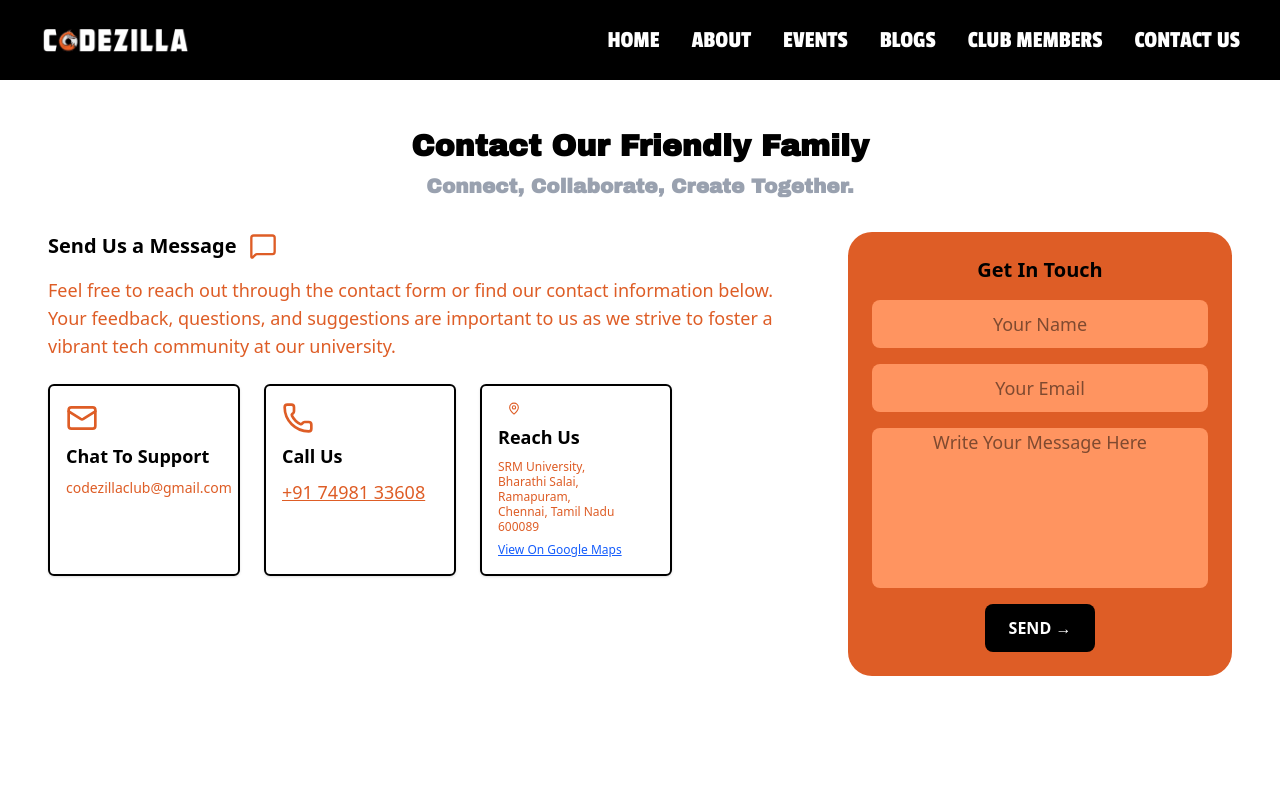
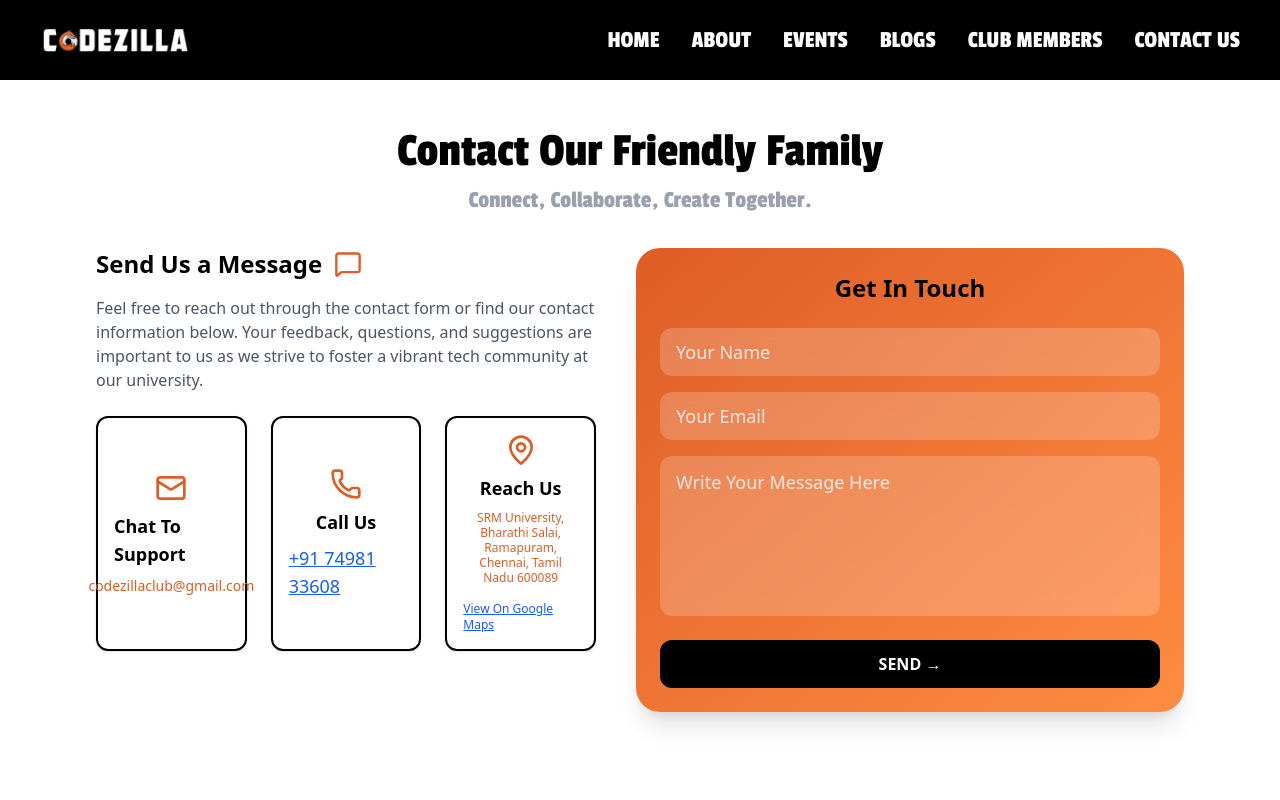
Before and after one commit to HARISH130505/codezilla, a Next.js app: page /contact in a window 1280 px wide. Shown: the top 800 px of the page. Built offline with nearby package versions, Linux system fonts and the light colour scheme.

Commit message:
new commit

```diff
--- a/app/blogs/page.tsx
+++ b/app/blogs/page.tsx
@@ -55,7 +55,7 @@ export default function BlogsPage() {
       {/* Banner */}
       <div className="banner-bg mx-6 mt-4 rounded-2xl flex flex-col md:flex-row justify-between items-start md:items-center p-6 md:p-8 text-white">
         <div className="max-w-full md:max-w-[50%] mb-4 md:mb-0">
-          <h1 className="text-4xl font-black mb-2 tracking-wide md:text-5xl">ZILLABYTES</h1>
+          <h1 className="text-4xl font-passion mb-2 tracking-wide md:text-5xl">ZILLABYTES</h1>
           <p className="text-sm tracking-widest mb-4">www.codezilla.club</p>
 
           {/* Search Bar */}
--- a/app/contact/page.tsx
+++ b/app/contact/page.tsx
@@ -1,46 +1,47 @@
 import { Mail, Phone, MapPin, MessageSquare } from "lucide-react";
+import React from 'react';
 
 export default function Page() {
   return (
     <div className="min-h-screen bg-white text-[#020202] font-sans">
-      <section className="px-6 md:px-12 py-12 text-center">
-        <h2 className="text-3xl font-bold text-black mb-2">Contact Our Friendly Family</h2>
-        <h3 className="text-xl text-gray-400 font-semibold mb-8">Connect, Collaborate, Create Together.</h3>
+      <section className="px-6 md:px-12 lg:px-24 py-12 text-center">
+        <h2 className="text-3xl md:text-5xl font-passion text-black mb-2">Contact Our Friendly Family</h2>
+        <h3 className="text-lg md:text-2xl text-gray-400 font-passion mb-8">Connect, Collaborate, Create Together.</h3>
 
         <div className="flex flex-col lg:flex-row gap-10 justify-between mt-8">
           {/* Left Info */}
           <div className="flex-1 text-left text-[#DE5D26] text-lg">
-            <div className="flex items-center gap-3 mb-4">
-              <h4 className="text-xl font-bold text-black">Send Us a Message</h4>
+            <div className="flex items-center gap-3 mb-4 justify-center lg:justify-start">
+              <h4 className="text-xl md:text-2xl font-bold text-black">Send Us a Message</h4>
               <MessageSquare className="w-7 h-7" />
             </div>
-            <p>
+            <p className="text-sm md:text-base text-gray-600 text-center lg:text-left mb-6">
               Feel free to reach out through the contact form or find our contact information below. Your feedback, questions, and suggestions are important to us as we strive to foster a vibrant tech community at our university.
             </p>
 
-            {/* Cards */}
-            <div className="flex flex-col md:flex-row gap-6 mt-6">
-              <div className="relative border-2 border-black rounded-md shadow-sm p-4 w-48 h-48 flex flex-col items-start gap-2 hover:shadow-lg hover:-translate-y-1 transition">
+            {/* Cards - Now a responsive grid */}
+            <div className="grid grid-cols-1 md:grid-cols-2 lg:grid-cols-3 gap-6 mt-6">
+              <div className="relative border-2 border-black rounded-xl shadow-sm p-4 flex flex-col items-center justify-center gap-2 hover:shadow-lg hover:-translate-y-1 transition-all duration-300">
                 <Mail className="w-8 h-8 text-[#DE5D26]" />
                 <h4 className="text-lg font-bold text-black">Chat To Support</h4>
-                <span className="text-sm">codezillaclub@gmail.com</span>
+                <span className="text-sm text-center break-words">codezillaclub@gmail.com</span>
               </div>
 
-              <div className="relative border-2 border-black rounded-md shadow-sm p-4 w-48 h-48 flex flex-col items-start gap-2 hover:shadow-lg hover:-translate-y-1 transition">
+              <div className="relative border-2 border-black rounded-xl shadow-sm p-4 flex flex-col items-center justify-center gap-2 hover:shadow-lg hover:-translate-y-1 transition-all duration-300">
                 <Phone className="w-8 h-8 text-[#DE5D26]" />
                 <h4 className="text-lg font-bold text-black">Call Us</h4>
-                <a href="tel:+917498133608" className="underline">+91 74981 33608</a>
+                <a href="tel:+917498133608" className="underline text-blue-600 font-medium">+91 74981 33608</a>
               </div>
 
-              <div className="relative border-2 border-black rounded-md shadow-sm p-4 w-48 h-48 flex flex-col items-start gap-2 hover:shadow-lg hover:-translate-y-1 transition">
+              <div className="relative border-2 border-black rounded-xl shadow-sm p-4 flex flex-col items-center justify-center gap-2 hover:shadow-lg hover:-translate-y-1 transition-all duration-300">
                 <MapPin className="w-8 h-8 text-[#DE5D26]" />
                 <h4 className="text-lg font-bold text-black">Reach Us</h4>
-                <p className="text-xs leading-tight">
+                <p className="text-xs leading-tight text-center">
                   SRM University,<br />
                   Bharathi Salai, Ramapuram,<br />
                   Chennai, Tamil Nadu 600089
                 </p>
-                <a href="https://maps.app.goo.gl/bWd8gwjzZpGGHx7y5" className="underline text-blue-600 text-xs">
+                <a href="https://maps.app.goo.gl/bWd8gwjzZpGGHx7y5" className="underline text-blue-600 text-xs mt-2">
                   View On Google Maps
                 </a>
               </div>
@@ -48,28 +49,28 @@ export default function Page() {
           </div>
 
           {/* Right Form */}
-          <form className="flex flex-col items-center bg-[#DE5D26] rounded-3xl p-6 w-full max-w-sm text-black">
-            <h4 className="text-xl font-bold text-center mb-4">Get In Touch</h4>
+          <form className="flex-1 flex flex-col items-center bg-gradient-to-br from-[#DE5D26] to-[#FF8C42] rounded-3xl p-6 shadow-xl w-full max-w-lg lg:max-w-none mx-auto text-black">
+            <h4 className="text-2xl font-bold text-center mb-6">Get In Touch</h4>
             <input
               type="text"
               placeholder="Your Name"
               required
-              className="w-full h-12 rounded-lg bg-[#ff9460] text-center mb-4 text-lg outline-none"
+              className="w-full h-12 rounded-xl bg-white/20 placeholder-white/80 backdrop-blur-sm px-4 mb-4 text-lg outline-none text-white focus:ring-2 focus:ring-white transition-all"
             />
             <input
               type="email"
               placeholder="Your Email"
               required
-              className="w-full h-12 rounded-lg bg-[#ff9460] text-center mb-4 text-lg outline-none"
+              className="w-full h-12 rounded-xl bg-white/20 placeholder-white/80 backdrop-blur-sm px-4 mb-4 text-lg outline-none text-white focus:ring-2 focus:ring-white transition-all"
             />
             <textarea
               placeholder="Write Your Message Here"
               required
-              className="w-full h-40 rounded-lg bg-[#ff9460] text-center mb-4 text-lg outline-none resize-none"
+              className="w-full h-40 rounded-xl bg-white/20 placeholder-white/80 backdrop-blur-sm px-4 py-3 mb-6 text-lg outline-none resize-none text-white focus:ring-2 focus:ring-white transition-all"
             />
             <button
               type="submit"
-              className="bg-black text-white font-bold px-6 py-3 rounded-lg hover:bg-[#DE5D26] hover:text-black transition"
+              className="w-full bg-black text-white font-bold px-6 py-3 rounded-xl hover:bg-white hover:text-black transition-all duration-300 transform hover:scale-105"
             >
               SEND →
             </button>
--- a/app/events/page.tsx
+++ b/app/events/page.tsx
@@ -48,8 +48,7 @@ export default function EventsPage() {
     <main className="bg-white min-h-screen py-12 px-4 sm:px-8 lg:px-16">
       <header className="max-w-6xl mx-auto mb-8">
         <h1
-          className="text-3xl sm:text-4xl font-bold"
-          style={{ color: "#080808", fontFamily: "Cy Grotesk Grand, sans-serif" }}
+          className="text-center text-4xl sm:text-5xl font-bold p-2 font-passion"
         >
           Codezilla Events
         </h1>
--- a/app/globals.css
+++ b/app/globals.css
@@ -30,10 +30,6 @@ body {
   padding: 0;
 }
 
-/* Headings */
-h1, h2, h3 {
-  font-family: var(--font-archivo-black);
-}
 
 /* Banner Text Example */
 .banner-text {
--- a/app/members/page.tsx
+++ b/app/members/page.tsx
@@ -45,43 +45,33 @@ export default function Page() {
   ];
 
   return (
-    <div className="min-h-screen text-center py-12 px-4">
-      <h1 className="text-4xl md:text-5xl font-bold mb-16 tracking-wide">
+    <div className="min-h-screen py-12 px-4 md:px-8 lg:px-16 text-center">
+      <h1 className="text-4xl md:text-5xl font-passion mb-16 tracking-wide">
         CLUB MEMBERS
       </h1>
-
       <div className="flex flex-col gap-20">
         {members.map((member, idx) => (
           <div
             key={idx}
-            className="flex flex-col md:flex-row items-center justify-center gap-12"
+            className={`flex flex-col items-center gap-12 ${
+              member.align === "left"
+                ? "md:flex-row"
+                : "md:flex-row-reverse"
+            }`}
           >
-            {member.align === "left" && (
-              <div className="w-40 h-40 rounded-2xl overflow-hidden flex-shrink-0">
+            <div className="w-40 h-40 md:w-48 md:h-48 rounded-2xl overflow-hidden flex-shrink-0">
               <img
                 src={member.img}
                 alt={member.name}
                 className="w-full h-full object-cover"
               />
             </div>
-            )}
-
-            <div className="bg-[#DE5D26]  text-black rounded-3xl px-10 py-6 md:w-[650px] text-2xl font-medium">
+            <div className="bg-gradient-to-r from-[#DE5D26] to-[#FF8C42] text-black rounded-3xl px-6 py-4 md:px-10 md:py-6 w-full md:w-[650px] text-xl md:text-2xl font-medium">
               {member.name}
-              <span className="block text-base mt-2 font-normal">
+              <span className="block text-sm md:text-base mt-2 font-normal">
                 {member.role}
               </span>
             </div>
-
-            {member.align === "right" && (
-              <div className="w-40 h-40 rounded-2xl overflow-hidden flex-shrink-0">
-                <img
-                  src={member.img}
-                  alt={member.name}
-                  className="w-full h-full object-cover"
-                />
-              </div>
-            )}
           </div>
         ))}
       </div>
```
Also changed, not shown: app/about/page.tsx (+18 -26 lines). Lines whose indentation alone changed are shown as unchanged.
